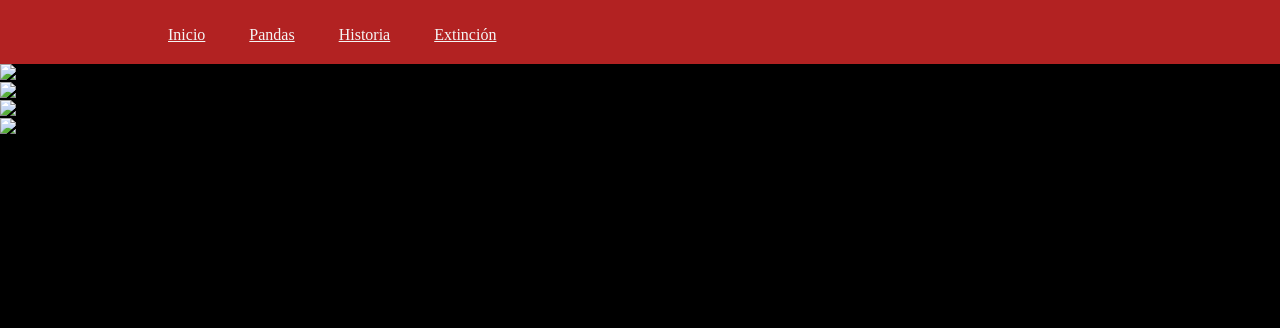
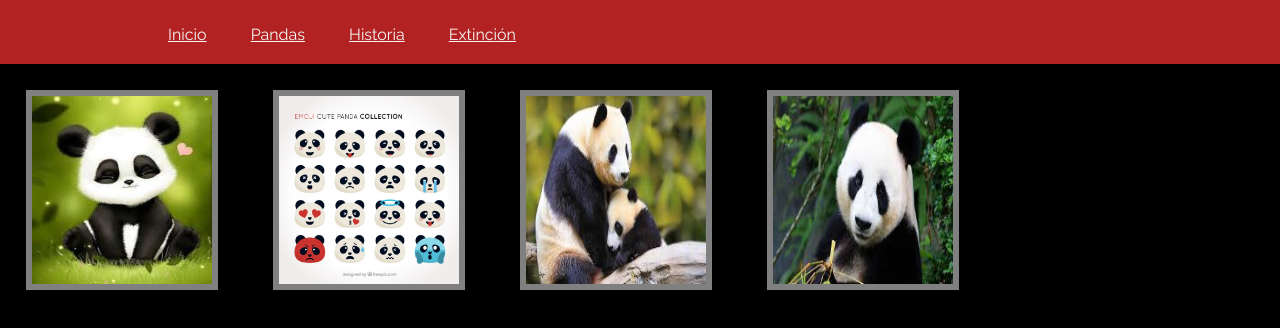
Before and after one commit to anadurand/leccion22Evaluacion, a plain HTML site: page index.html in a window 1280 px wide. Drawn offline with Linux system fonts and the light colour scheme.

Commit message:
agregando imagenes

```diff
--- a/assets/css/main.css
+++ b/assets/css/main.css
@@ -1,5 +1,6 @@
 *{
   box-sizing: border-box;
+  font-family: 'Raleway', sans-serif;
   margin: 0;
   padding: 0;
 }
@@ -22,3 +23,15 @@ a{
 a:hover{
   color: green;
 }
+.img-panda{
+  top: 0;
+  border: solid 6px grey;
+  margin: 2%;
+  width: 15%;
+  height: 200px;
+  display: inline-block;
+}
+img{
+  width: 100%;
+  height: 100%;
+}
--- a/index.html
+++ b/index.html
@@ -6,6 +6,7 @@
     <meta http-equiv="X-UA-Compatible" content="ie=edge">
     <link rel="stylesheet" href="assets/css/main.css">
     <link rel="shortcut icon" href="assets/img/icono.jpg">
+    <link href="https://fonts.googleapis.com/css?family=Raleway" rel="stylesheet">
     <title>Document</title>
   </head>
   <body>
@@ -18,10 +19,10 @@
       </li>
     </ul>
     <section class="imagenes">
-      <div class="img-panda"><img src="" alt="panda"></div>
-      <div class="img-panda"><img src="" alt="panda"></div>
-      <div class="img-panda"><img src="" alt="panda"></div>
-      <div class="img-panda"><img src="" alt="panda"></div>
+      <div class="img-panda"><img src="assets/img/cutePanda.jpg" alt="panda"><span></span></div>
+      <div class="img-panda"><img src="assets/img/emojiPanda.jpg" alt="panda"><span></span></div>
+      <div class="img-panda"><img src="assets/img/panda1.jpg" alt="panda"><span></span></div>
+      <div class="img-panda"><img src="assets/img/realPanda.jpg" alt="panda"><span></span></div>
     </section>
 
 
```
Also changed, not shown: assets/img/cutePanda.jpg (added), assets/img/emojiPanda.jpg (added), assets/img/panda.jpg (added), assets/img/panda1.jpg (added), assets/img/realPanda.jpg (added).
